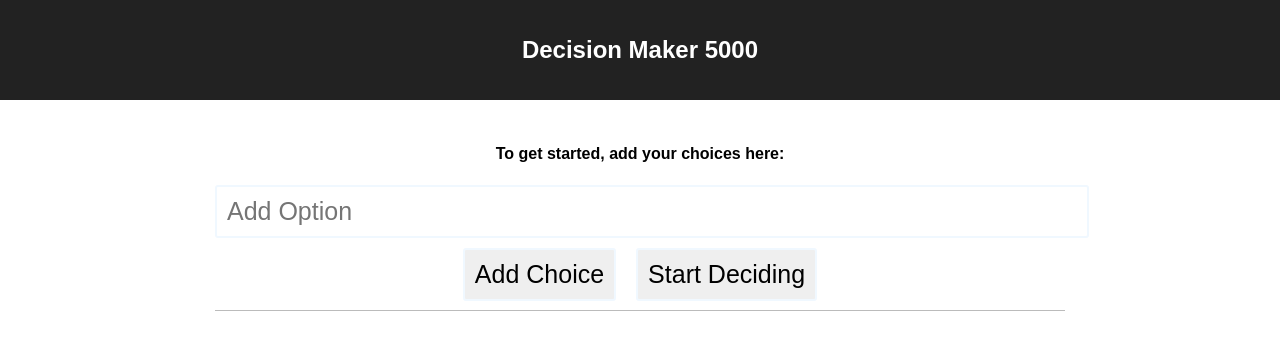
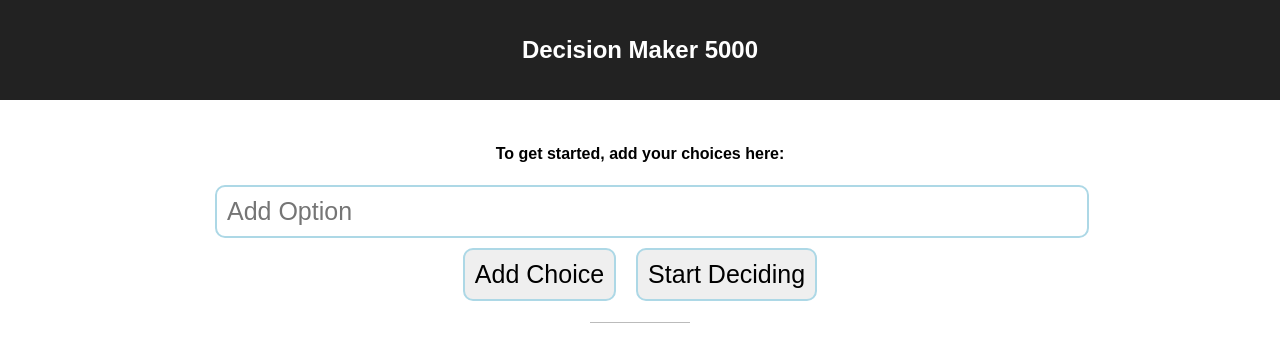
Before and after one commit to elliotaplant/decision-maker, a React (Create React App) app: page / in a window 1280 px wide. Shown: the top 362 px of the page. Built offline with nearby package versions, Linux system fonts and the light colour scheme.

Commit message:
Get some good stuf

```diff
--- a/src/AddChoices/index.js
+++ b/src/AddChoices/index.js
@@ -4,24 +4,28 @@
 const ChoiceInput = styled.input`
   display: block;
   width: 100%;
-  border-radius: 3px;
+  border-radius: ${props => props.theme.borderRadius};
   box-shadow: none;
-  border: 2px solid aliceblue
+  border: 2px solid ${props => props.theme.primaryColor}
   padding: 10px;
   margin-bottom: 10px;
   font-size: ${props => props.theme.fontSize1}
+
+  &:focus {
+    outline: none;
+  }
 `;
 
 const ChoiceButton = styled.button `
   cursor: pointer;
   padding: 10px;
-  border: 2px solid aliceblue;
-  border-radius: 3px;
+  border: 2px solid ${props => props.theme.primaryColor};
+  border-radius: ${props => props.theme.borderRadius};
   margin: 0 10px;
   font-size: ${props => props.theme.fontSize1}
 
   &:hover {
-    background: aliceblue;
+    background: ${props => props.theme.primaryColor};
   }
 `;
 
@@ -29,6 +33,8 @@
   height: 1px;
   border: 0;
   border-bottom: 1px solid #bbb;
+  width: 100px;
+  margin: 20px auto;
 `
 
 const AddChoices = (props) => {
--- a/src/App.js
+++ b/src/App.js
@@ -8,6 +8,8 @@
 
 const theme = {
   fontSize1: '25px',
+  borderRadius: '10px',
+  primaryColor: '#ADD8E6',
 };
 
 const AppContainer = styled.div `
--- a/src/CompareChoices/index.js
+++ b/src/CompareChoices/index.js
@@ -5,13 +5,13 @@
 const Choice = styled.div `
   cursor: pointer;
   padding: 10px;
-  border: 2px solid aliceblue;
-  border-radius: 3px;
+  border: 2px solid ${props => props.theme.primaryColor};
+  border-radius: ${props => props.theme.borderRadius};
   margin: 0 10px;
 
 
   &:hover {
-    background: aliceblue;
+    background: ${props => props.theme.primaryColor};
   }
 `;
 
```
